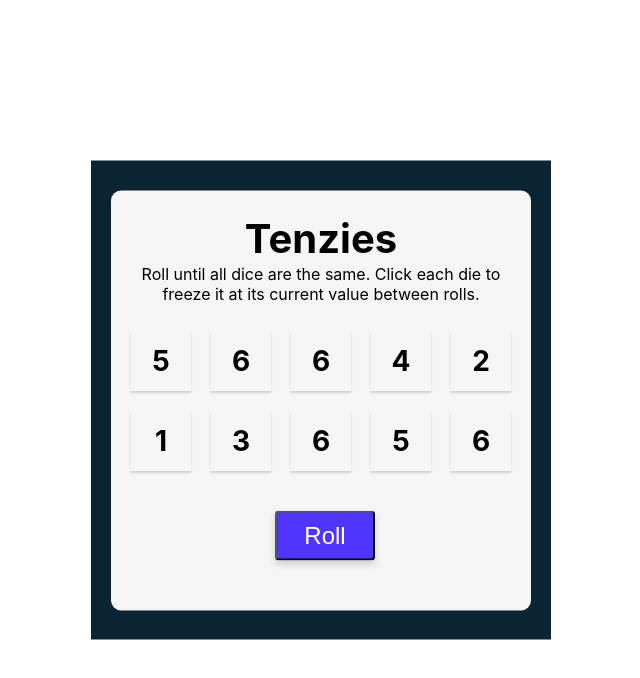
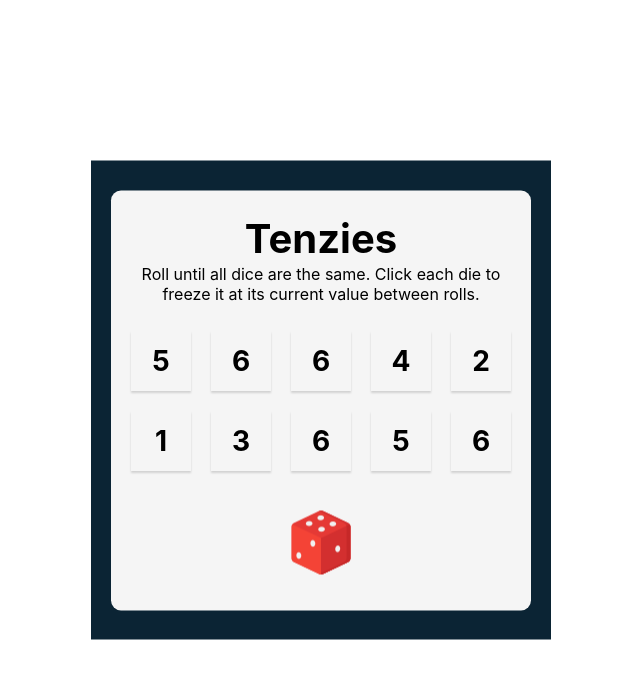
Before and after one commit to Ashwinv23/tenzies, a React (Create React App) app: page / in a window 1280 px wide. Shown: the top 678 px of the page, without its empty margins (319-959 px from the left). Built offline with nearby package versions, Linux system fonts and the light colour scheme.

Commit message:
added dice image

```diff
--- a/src/App.css
+++ b/src/App.css
@@ -71,15 +71,15 @@ body {
 }
 
 .roll {
-  background-color: #5035ff;
-  color: white;
-  width: 100px;
-  height: 50.84px;
+  /* background-color: #5035ff; */
+  /* color: white; */
+  /* width: 100px;
+  height: 50.84px; */
   font-size: 1.5rem;
-  box-shadow: 0px 3.2px 7.68px rgba(0, 0, 0, 0.18);
-  border-radius: 3.81277px;
+  /* box-shadow: 0px 3.2px 7.68px rgba(0, 0, 0, 0.18); */
+  /* border-radius: 3.81277px; */
   position: absolute;
-  left: 40%;
+  left: 43%;
   top: 73%;
   cursor: pointer;
 }
--- a/src/App.js
+++ b/src/App.js
@@ -3,6 +3,7 @@ import Dice from "./Dice";
 import "./App.css";
 import { nanoid } from "nanoid";
 import Confetti from "react-confetti";
+import diceImg from "./dice.png";
 
 function App() {
   const [tenzies, setTenzies] = useState(false);
@@ -76,9 +77,12 @@ function App() {
           ))}
         </div>
       </div>
-      <button className="roll" onClick={rollDice}>
+      {/* <button className="roll" onClick={rollDice}>
         {tenzies ? <div style={{ fontSize: "1rem" }}>New Game</div> : "Roll"}
-      </button>
+      </button> */}
+      <div className="roll" onClick={rollDice}>
+        <img src={diceImg} alt="dice" />
+      </div>
     </main>
   );
 }
```
Also changed, not shown: src/dice.png (added).
